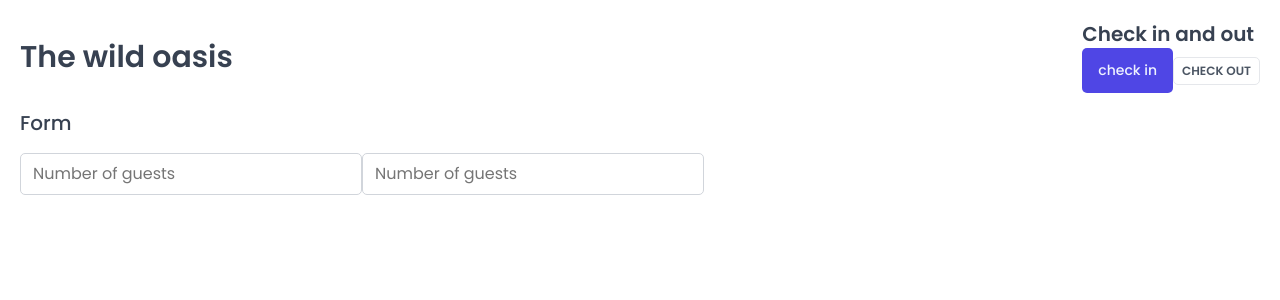
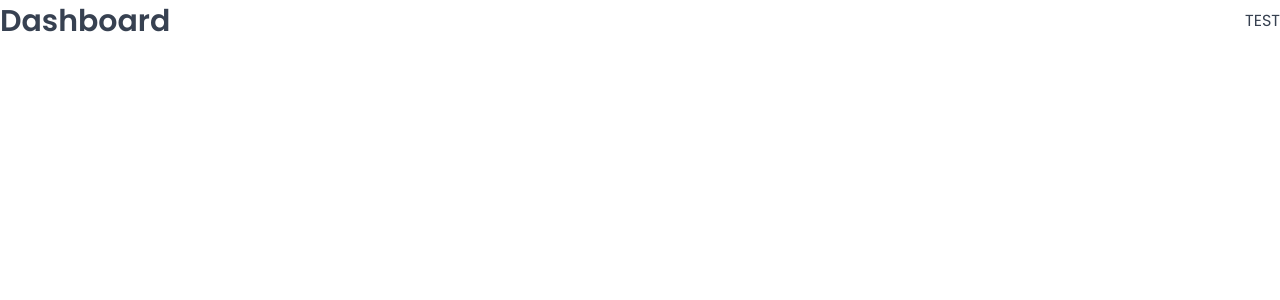
Before and after one commit to eslamalawy/the-ultimate-react-course, a React (Vite) app: page /dashboard in a window 1280 px wide. Shown: the top 300 px of the page. Built offline with nearby package versions, Linux system fonts and the light colour scheme; a web font is replaced by a local one.

Commit message:
Setting Up Pages and Routes

```diff
--- a/src/App.jsx
+++ b/src/App.jsx
@@ -1,44 +1,31 @@
-import styled from "styled-components";
-import { GlobalStyled } from "./styles/GlobalStyles";
-import Button from "./ui/Button";
-import Input from "./ui/Input";
-import Heading from "./ui/Heading";
-import Row from "./ui/Row";
-
-const StyledApp = styled.main`
-  /* background-color: orangered; */
-  padding: 20px;
-`;
+import { BrowserRouter, Navigate, Route, Routes } from "react-router-dom";
+import GlobalStyles from "./styles/GlobalStyles";
+import Dashboard from "./pages/Dashboard";
+import Bookings from "./pages/Bookings";
+import Cabins from "./pages/Cabins";
+import Users from "./pages/Users";
+import Settings from "./pages/Settings";
+import Account from "./pages/Account";
+import Login from "./pages/Login";
+import PageNotFound from "./pages/PageNotFound";
 
 function App() {
   return (
     <>
-      <GlobalStyled />
-      <StyledApp>
-        <Row>
-          <Row type="horizontal">
-            <Heading as="h1">The wild oasis</Heading>
-            <div>
-              <Heading as="h2">Check in and out</Heading>
-              <Button  onClick={() => alert("check in ")}>check in</Button>
-              <Button
-                variation="secondary"
-                size="small"
-                onClick={() => alert("check out")}
-              >
-                check out
-              </Button>
-            </div>
-          </Row>
-          <Row>
-            <Heading as="h3">Form</Heading>
-            <div>
-              <Input type="number" placeholder="Number of guests" />
-              <Input type="number" placeholder="Number of guests" />
-            </div>
-          </Row>
-        </Row>
-      </StyledApp>
+      <GlobalStyles />
+      <BrowserRouter>
+        <Routes>
+          <Route index element={<Navigate to="dashboard" />}></Route>
+          <Route path="dashboard" element={<Dashboard />}></Route>
+          <Route path="bookings" element={<Bookings />}></Route>
+          <Route path="cabins" element={<Cabins />}></Route>
+          <Route path="users" element={<Users />}></Route>
+          <Route path="settings" element={<Settings />}></Route>
+          <Route path="account" element={<Account />}></Route>
+          <Route path="login" element={<Login />}></Route>
+          <Route path="*" element={<PageNotFound />}></Route>
+        </Routes>
+      </BrowserRouter>
     </>
   );
 }
--- a/src/styles/GlobalStyles.js
+++ b/src/styles/GlobalStyles.js
@@ -1,6 +1,6 @@
 import { createGlobalStyle } from "styled-components";
 
-export const GlobalStyled = createGlobalStyle`
+const GlobalStyled = createGlobalStyle`
 
 /* Colors adapted from https://tailwindcss.com/docs/customizing-colors */
 
@@ -187,3 +187,4 @@
 */
 
 `;
+export default GlobalStyled;
```
